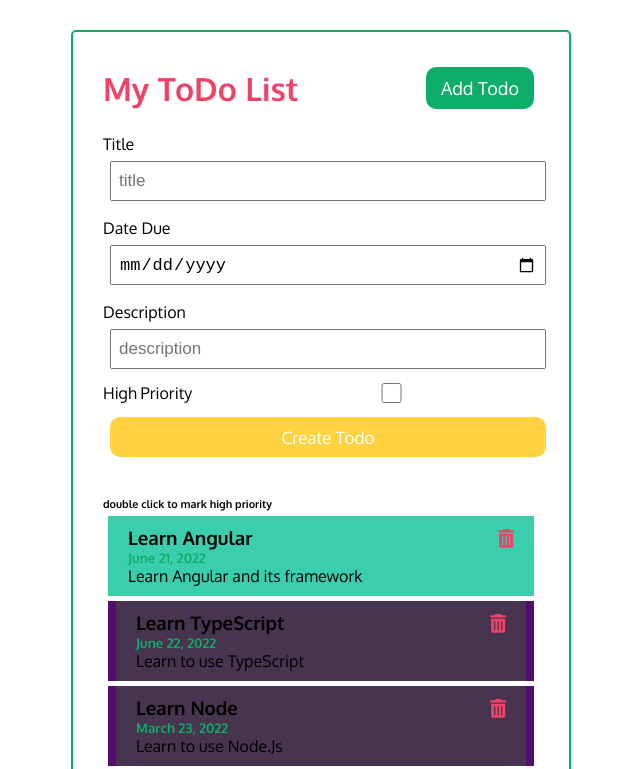
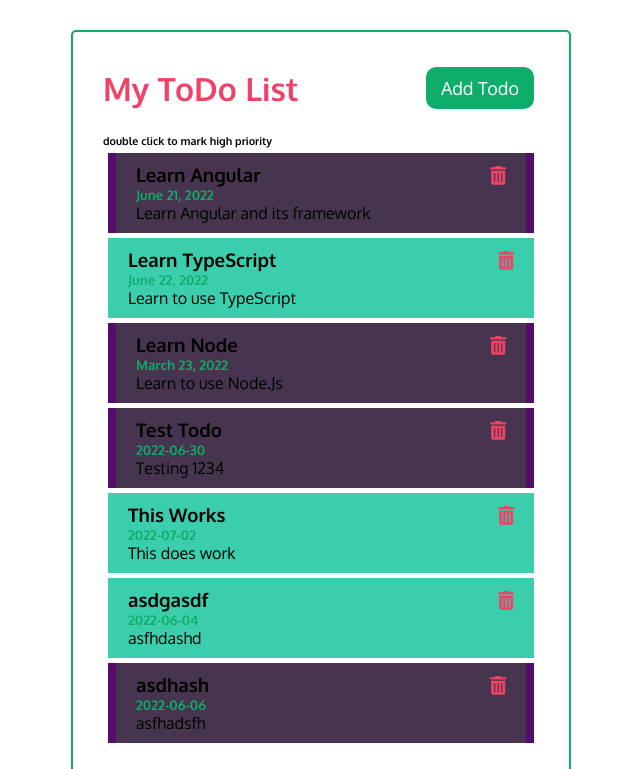
Before and after one commit to CragarDev/todo-list, an Angular app: page / in a window 1280 px wide. Shown: the top 769 px of the page, without its empty margins (319-959 px from the left). Built offline with nearby package versions, Linux system fonts and the light colour scheme; data requests are answered from the project's data file.

Commit message:
finished toggle button for show and hide form

```diff
--- a/db.json
+++ b/db.json
@@ -5,14 +5,14 @@
       "title": "Learn Angular",
       "dueDate": "June 21, 2022",
       "description": "Learn Angular and its framework",
-      "completed": false
+      "completed": true
     },
     {
       "id": 2,
       "title": "Learn TypeScript",
       "dueDate": "June 22, 2022",
       "description": "Learn to use TypeScript",
-      "completed": true
+      "completed": false
     },
     {
       "id": 3,
@@ -34,6 +34,20 @@
       "description": "This does work",
       "completed": false,
       "id": 6
+    },
+    {
+      "title": "asdgasdf",
+      "dueDate": "2022-06-04",
+      "description": "asfhdashd",
+      "completed": false,
+      "id": 7
+    },
+    {
+      "title": "asdhash",
+      "dueDate": "2022-06-06",
+      "description": "asfhadsfh",
+      "completed": true,
+      "id": 8
     }
   ]
 }
--- a/src/app/components/add-todo/add-todo.component.html
+++ b/src/app/components/add-todo/add-todo.component.html
@@ -1,4 +1,4 @@
-<form (ngSubmit)="onSubmit()" class="add-form">
+<form *ngIf="showAddTodo" (ngSubmit)="onSubmit()" class="add-form">
   <div class="form-control">
     <label for="title">Title</label>
     <input
--- a/src/app/components/add-todo/add-todo.component.ts
+++ b/src/app/components/add-todo/add-todo.component.ts
@@ -1,4 +1,6 @@
 import { Component, OnInit, Output, EventEmitter } from '@angular/core';
+import {Subscription} from 'rxjs';
+import { UiService } from '../../services/ui.service';
 import { Todo } from '../../Todo';
 
 @Component({
@@ -12,8 +14,12 @@ export class AddTodoComponent implements OnInit {
   dueDate: string;
   description: string;
   completed: boolean = false;
+  showAddTodo:boolean;
+  subscription: Subscription;
 
-  constructor() {}
+  constructor(private uiService:UiService) {
+    this.subscription = this.uiService.onToggle().subscribe((value) => (this.showAddTodo = value));
+  }
 
   ngOnInit(): void {}
 
```
